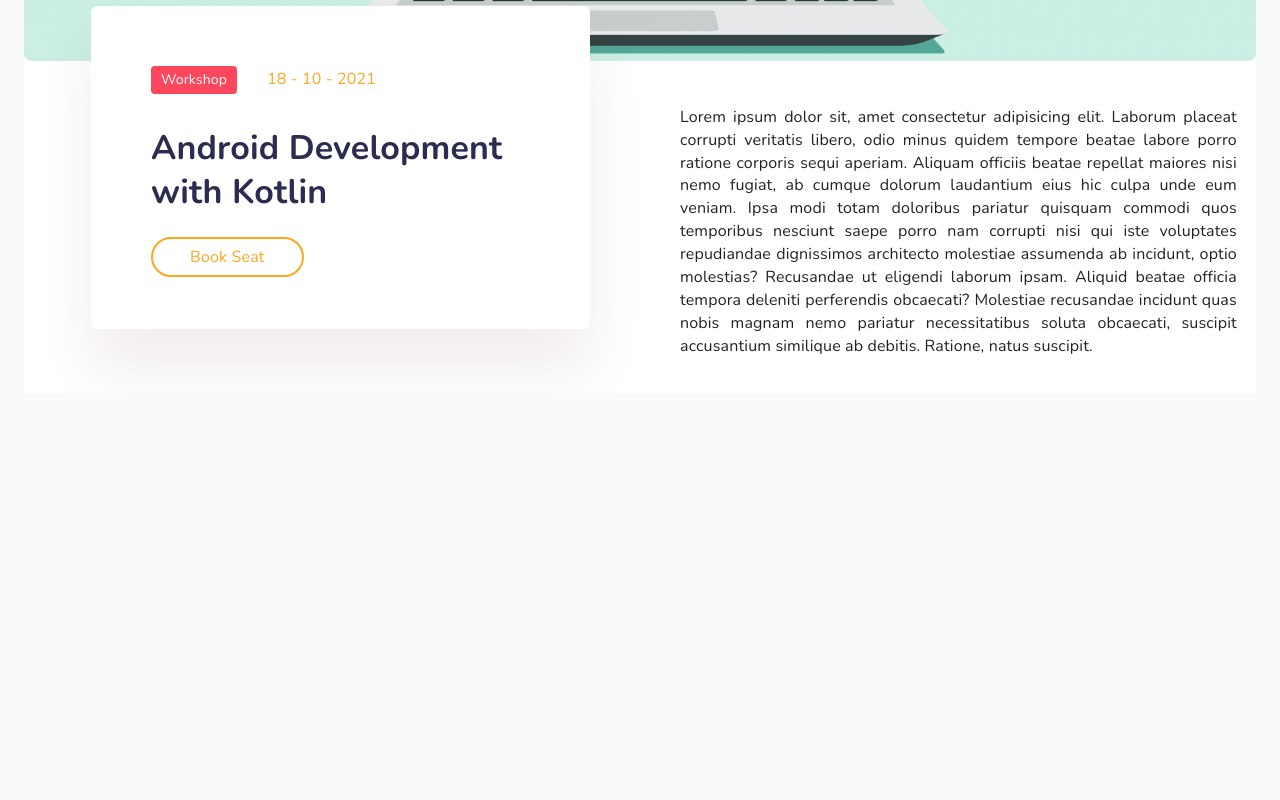
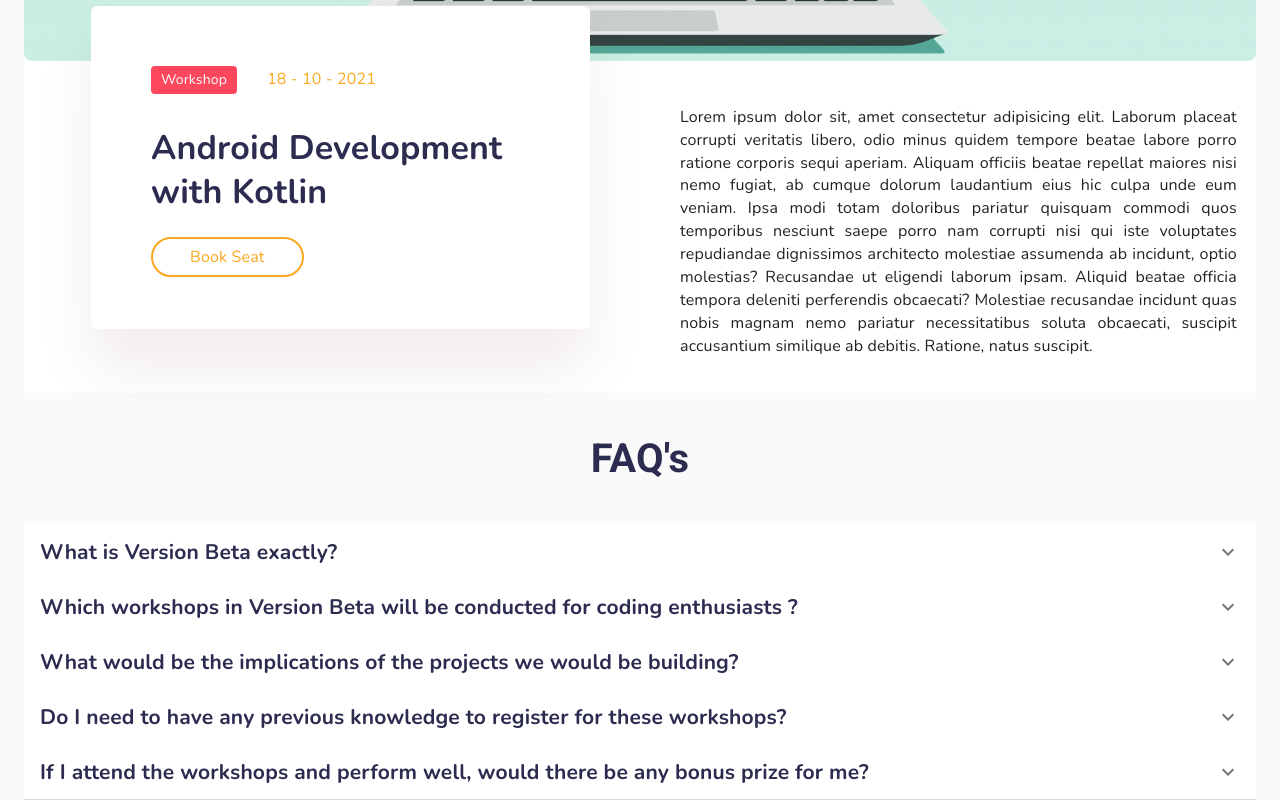
Before and after one commit to shubhtrikal/workshop-ui-2022, a Next.js app: page / in a window 1280 px wide. Shown: the part 2597-3397 px from the top of the page. Before the commit the page ends 2990 px from the top, so only its background shows below. Built offline with nearby package versions, Linux system fonts and the light colour scheme.

Commit message:
feat : faq section

```diff
--- /dev/null
+++ b/src/components/Faq/AccordionItem.tsx
@@ -0,0 +1,74 @@
+import React from 'react';
+import { withStyles } from '@material-ui/core/styles';
+import MuiAccordion from '@material-ui/core/Accordion';
+import MuiAccordionSummary from '@material-ui/core/AccordionSummary';
+import MuiAccordionDetails from '@material-ui/core/AccordionDetails';
+import Typography from '@material-ui/core/Typography';
+import ExpandMoreIcon from '@material-ui/icons/ExpandMore';
+import { Box } from '@material-ui/core';
+
+const Accordion = withStyles({
+    root: {
+        // border: '1px solid rgba(0, 0, 0, .125)',
+        boxShadow: 'none',
+        '&:not(:last-child)': {
+            borderBottom: 0,
+        },
+        '&:before': {
+            display: 'none',
+        },
+        '&$expanded': {
+            margin: 'auto',
+        },
+        //margin: "10px"
+    },
+    expanded: {},
+})(MuiAccordion);
+
+const AccordionSummary = withStyles({
+    root: {
+        // backgroundColor: 'rgba(0, 0, 0, .03)',
+        borderBottom: '1px solid rgba(0, 0, 0, .125)',
+        marginBottom: -1,
+        minHeight: 56,
+        '&$expanded': {
+            minHeight: 56,
+        },
+    },
+    content: {
+        '&$expanded': {
+            margin: '12px 0',
+        },
+    },
+    expanded: {},
+})(MuiAccordionSummary);
+
+const AccordionDetails = withStyles({
+    root: {
+        padding: "10px",
+    },
+})(MuiAccordionDetails);
+
+const AccordionItem = ({ index, expanded, question, answer, handleChange }) => {
+    index++;
+    const panel: string = 'panel' + index.toString();
+    return (
+        <Accordion expanded={expanded === panel} onChange={handleChange(panel)}>
+            <AccordionSummary aria-controls={`${panel}` + `d-content`} id={`${panel}` + `d-header`}
+                expandIcon={<ExpandMoreIcon />}
+            >
+                <Box className={'questions'}>
+                    <h3>{question}</h3>
+                </Box>
+
+            </AccordionSummary>
+            <AccordionDetails>
+                <Typography>
+                    {answer}
+                </Typography>
+            </AccordionDetails>
+        </Accordion>
+    )
+}
+
+export default AccordionItem;
--- /dev/null
+++ b/src/components/Faq/faq.tsx
@@ -0,0 +1,87 @@
+import React from 'react';
+import { Container, Grid } from '@material-ui/core';
+import { makeStyles, createStyles } from "@material-ui/core/styles";
+import { Box } from '@material-ui/core';
+import AccordionItem from './AccordionItem';
+
+const useStyles = makeStyles({
+    root: {
+        '&:not(:last-child)': {
+            borderBottom: 0,
+        },
+        '&:before': {
+            display: 'none',
+        },
+        '&$expanded': {
+            margin: 'auto',
+        },
+    }
+});
+
+
+
+const FaqComponent: React.FC = () => {
+
+    const [expanded, setExpanded] = React.useState<string | false>('');
+
+    const handleChange = (panel: string) => (event: React.ChangeEvent<{}>, newExpanded: boolean) => {
+        setExpanded(newExpanded ? panel : false);
+    };
+    const classes = useStyles();
+
+    const questionsAnswers = [
+        {
+            question: `What is Version Beta exactly?`,
+            answer:
+                `Version Beta is a technical conclave comprising of the following events :
+                A series of technical workshops ,
+                Cognition- A series of seminars ,
+                Central India’s Largest Students’ held Hackathon`,
+        },
+        {
+            question: `Which workshops in Version Beta will be conducted for coding enthusiasts ?`,
+            answer:
+                `Under Version Beta, workshops on Data Science and Data Structures & Algorithms will be conducted. The workshops will be mentored by Prateek Narang from Coding Blocks.`,
+        },
+        {
+            question: `What would be the implications of the projects we would be building?`,
+            answer: `So the live projects you would build can be used as minor or even major projects in your college. You can mention them in your CV to enhance it which may help you in landing an internship or a job!`,
+        },
+        {
+            question: `Do I need to have any previous knowledge to register for these workshops?`,
+            answer: `No. You just need to have a passion for learning. Every other prerequisite material will be provided to you 15 days before the workshops through telegram groups. You just have to go through them and you're good to go.`,
+        },
+        {
+            question: `If I attend the workshops and perform well, would there be any bonus prize for me?`,
+            answer: `Yes. Your efforts will not go unnoticed. There would be goodies like T-shirts, bags, stickers and other exciting prizes for the best performing students in the workshops. Moreover, if you perform exceptionally good, you also stand a chance to get a free copy of " Mastering competitive programming " by Coding Blocks!`,
+        },
+    ];
+
+    const renderQuestionsAnswer = questionsAnswers.map((item, index) => {
+        const question = item.question;
+        const answer = item.answer;
+        return (
+            <AccordionItem
+                index={index}
+                expanded={expanded}
+                question={question}
+                answer={answer}
+                handleChange={handleChange}
+            />
+        );
+    })
+
+    return (
+        <Container maxWidth='lg'>
+            <section className={classes.root}>
+                <Box className={'workshop-title'}>
+                    <h2>FAQ's</h2>
+                </Box>
+                <Box className={'faq-section'}>
+                    {renderQuestionsAnswer}
+                </Box>
+            </section>
+        </Container>
+    )
+}
+export default FaqComponent;
--- a/src/pages/index.tsx
+++ b/src/pages/index.tsx
@@ -1,6 +1,7 @@
 import React from 'react';
 import LandingPage from '../components/LandingPage/LandingPage';
 import Workshops from '../components/Workshops/Workshops';
+import FaqComponent from '../components/Faq/faq';
 
 const Home: React.FC = () => {
   return (
@@ -8,6 +9,7 @@
       <LandingPage />
       <Workshops />
       <Workshops />
+      <FaqComponent />
     </div>
   );
 };
--- a/src/styles.css
+++ b/src/styles.css
@@ -198,3 +198,16 @@
 .workshop-info .btn {
   padding: 7px 37px;
 }
+
+
+.faq-section{
+  font-family: 'Nunito', sans-serif;
+  background-color: white;
+}
+
+.questions{
+  font-size: 18px;
+  font-weight: 200;
+  line-height: 28px;
+  color: #2c2c51;
+}
```
